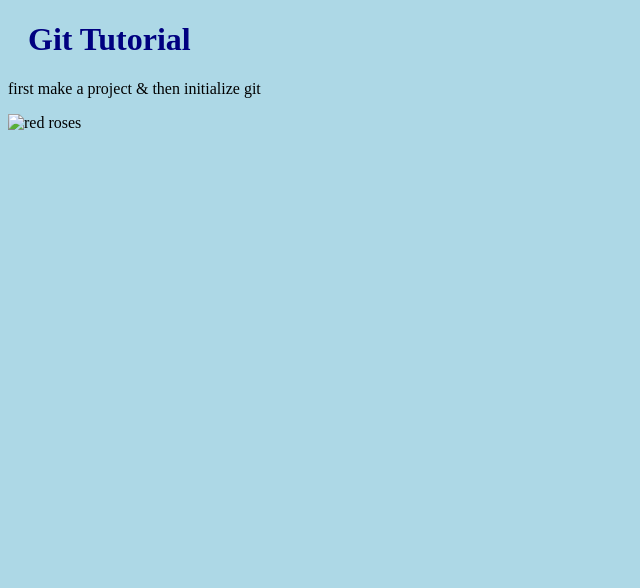
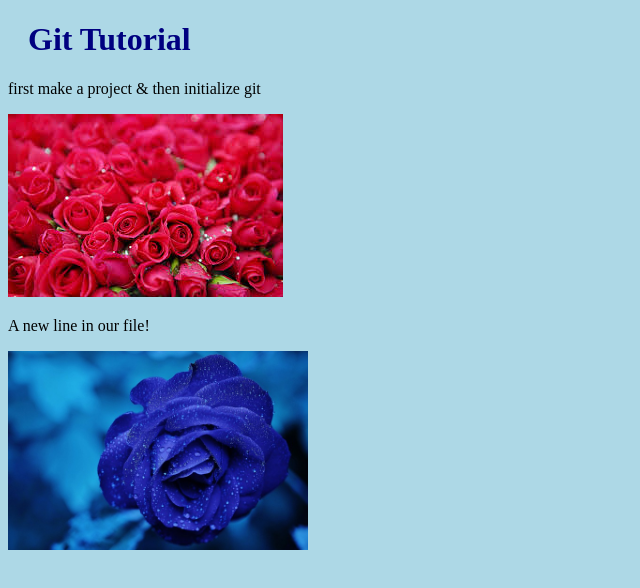
Before and after one commit to Chinmaya97/git-demo, a plain HTML site: page index.html in a window 1280 px wide. Shown: the whole page, without its empty margins (0-640 px from the left). Drawn offline with Linux system fonts and the light colour scheme.

Commit message:
new image added to index.html

```diff
--- a/index.html
+++ b/index.html
@@ -1,18 +1,26 @@
 <!DOCTYPE html>
 <html lang="en">
-<head>
-    <meta charset="UTF-8">
-    <meta name="viewport" content="width=device-width, initial-scale=1.0">
+  <head>
+    <meta charset="UTF-8" />
+    <meta name="viewport" content="width=device-width, initial-scale=1.0" />
     <title>git project</title>
-   <link rel="stylesheet" href="./index.css">
+    <link rel="stylesheet" href="./index.css" />
+  </head>
 
-</head>
+  <body>
+    <h1>Git Tutorial</h1>
+    <p>first make a project & then initialize git</p>
+    <div>
+      <img src="./public/rose.jpeg" alt="red roses" style="width: 100" />
+    </div>
+    <p>A new line in our file!</p>
+    <div>
+      <img
+        src="./public/pink.jpg"
+        alt="Hello Git"
+        style="width: 300px"
 
-<body>
-    <h1>Git Tutorial</h1>
-    <p>first make a project & then initialize git </p>
-    <div><img src="./public//rose.jpeg" alt="red roses"
-        style="width:100"></div>
-
-</body>
+      />
+    </div>
+  </body>
 </html>
```
Also changed, not shown: public/pink.jpg (added).
